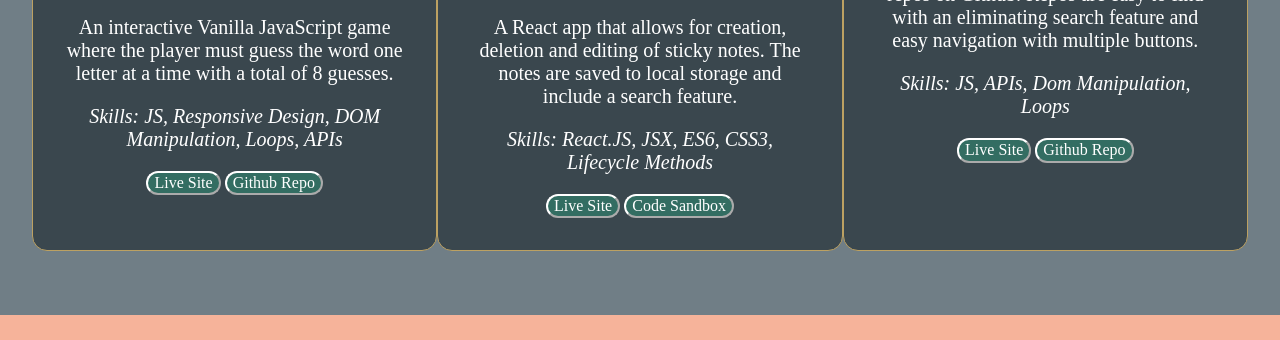
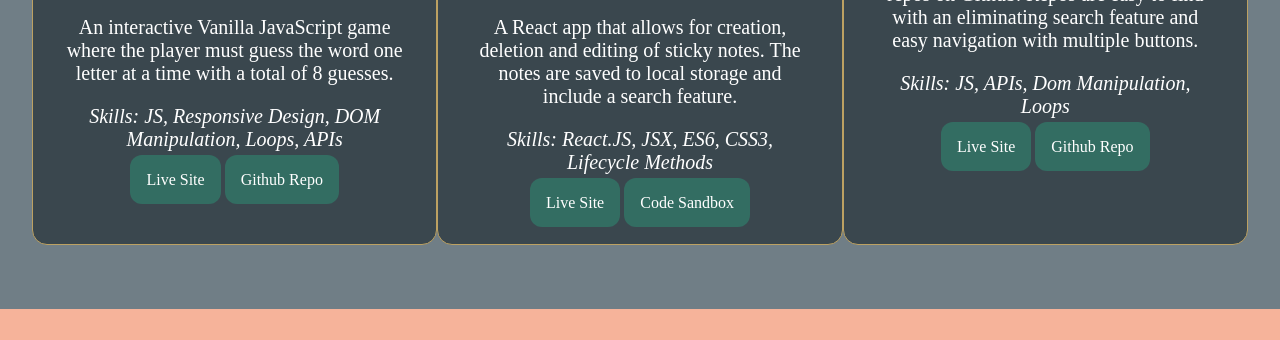
Before and after one commit to maggie-mcdonald/portfolio-site, a website built with Parcel: page index.html in a window 1280 px wide. Shown: the part 1690-2030 px from the top of the page. Built offline with nearby package versions, Linux system fonts and the light colour scheme.

Commit message:
Removed Javascript buttons and reformatted desktop about

```diff
--- a/css/main.css
+++ b/css/main.css
@@ -194,15 +194,17 @@ span {
   font-weight: 500;
 }
 
-button {
+.button {
   background-color: #336D62;
   border-radius: 12px;
   cursor: pointer;
   color: #fff;
   border-color: #fff;
+  padding: 1em;
+  text-decoration: none;
 }
 
-button:hover {
+.button:hover {
   background-color: #f6b39a;
   color: #3a474e;
 }
@@ -342,7 +344,6 @@ p span {
   width: 35%;
 }
 
-/* figure out how to either remove button styling or use the icon as the button*/
 
 #phone {
   width: 17%;
@@ -495,6 +496,21 @@ footer a:hover {
 
   #projects {
     display: flex;
+    flex-flow: row wrap;
+    justify-content: space-around;
+  }
+
+  .project-container {
+    width: 40%;
+  }
+
+
+}
+
+@media only screen and (min-width: 1200px) {
+  #projects {
+    display: flex;
+    flex-flow: row;
     justify-content: space-between;
   }
 
@@ -502,10 +518,25 @@ footer a:hover {
     width: 30%;
   }
 
+  .logo {
+    width: 100%;
+  }
 
+  .about-half-content {
+    max-width: 37%;
+    padding: 1.5em;
+  }
+
+  .info {
+    text-align: left;
+  }
+
+
+  .about-flex-container {
+    display: flex;
+    justify-content: center;
+  }
 }
-
-@media only screen and (min-width: 1200px) {}
 
 @media print,
 (-webkit-min-device-pixel-ratio: 1.25),
--- a/index.html
+++ b/index.html
@@ -102,10 +102,10 @@
             letter
             at a time with a total of 8 guesses.</p>
           <p class="skills"><em>Skills: JS, Responsive Design, DOM Manipulation, Loops, APIs</em></p>
-          <button onclick="open(`https://maggie-mcdonald.github.io/guess-the-word/`);">Live
-            Site</button>
-          <button onclick="window.open(`https://github.com/maggie-mcdonald/guess-the-word`);">Github
-            Repo</button>
+          <a class="button" href="https://maggie-mcdonald.github.io/guess-the-word/">Live
+            Site</a>
+          <a class="button" href="https://github.com/maggie-mcdonald/guess-the-word/">Github
+            Repo</a>
         </div>
       </div>
       <div class="project-container">
@@ -117,11 +117,10 @@
           <p class="description"> A React app that allows for creation, deletion and editing of sticky notes. The notes
             are saved to local storage and include a search feature.</p>
           <p class="skills"><em>Skills: React.JS, JSX, ES6, CSS3, Lifecycle Methods</em></p>
-          <button onclick="window.open(`https://codesandbox.io/s/super-sticky-notes-forked-3v6czj`);">Live
-            Site</button>
-          <button
-            onclick="window.open(`https://codesandbox.io/s/l12-build-your-big-component-help-forked-cjzrq0`);">Code
-            Sandbox</button>
+          <a class ="button" href="https://3v6czj.csb.app/">Live
+            Site</a>
+          <a class="button" href="https://codesandbox.io/s/l12-build-your-big-component-help-forked-cjzrq0">Code
+            Sandbox</a>
         </div>
       </div>
       <div class="project-container">
@@ -134,10 +133,10 @@
             an
             eliminating search feature and easy navigation with multiple buttons.</p>
           <p class="skills"><em>Skills: JS, APIs, Dom Manipulation, Loops</em></p>
-          <button onclick="window.open(`https://maggie-mcdonald.github.io/github-repo-gallery/`);">Live
-            Site</button>
-          <button onclick="window.open(`https://github.com/maggie-mcdonald/github-repo-gallery`);">Github
-            Repo</button>
+          <a class="button" href="https://maggie-mcdonald.github.io/github-repo-gallery/">Live
+            Site</a>
+          <a class="button" href="https://github.com/maggie-mcdonald/github-repo-gallery">Github
+            Repo</a>
         </div>
       </div>
     </section>
```
